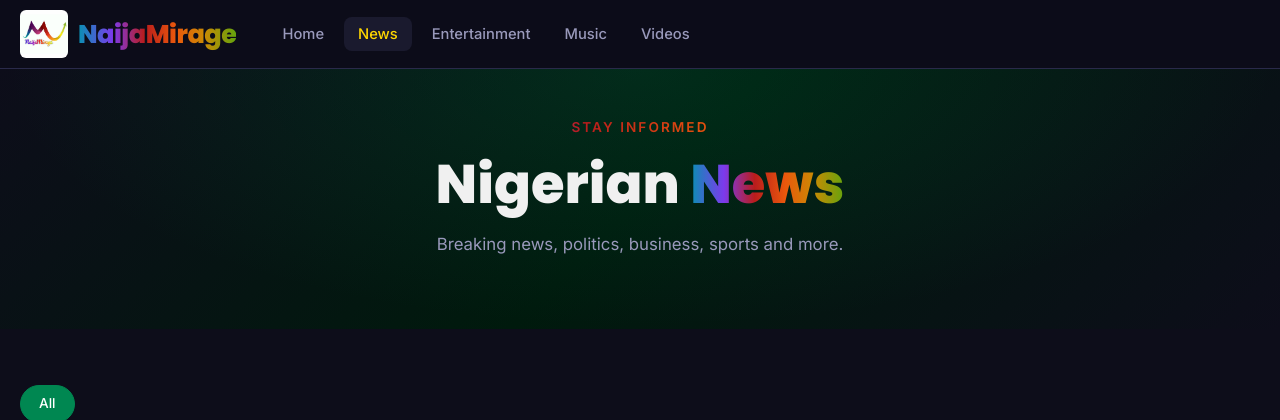
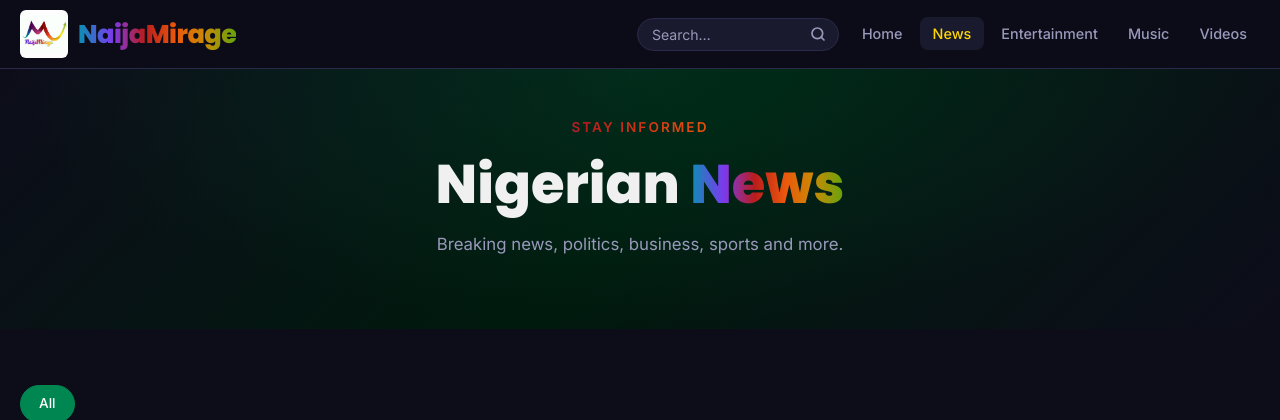
Before and after one commit to dabelinfotech/naijamirage, a Flask app: page /news in a window 1280 px wide. Shown: the top 420 px of the page. Run offline with Flask 3, Linux system fonts and the light colour scheme; data that the repository does not hold is empty; some libraries are stand-ins or nearby versions.

Commit message:
Shift nav links to right, add search box to navbar
- Nav links and search box moved to right side of navbar
- Search expands on focus (160px -> 220px)
- Mobile menu includes search bar at top
- News route accepts ?q= for full-text search (title/summary/content/author)
- Search results banner shown on news page with clear link

Co-Authored-By: Claude Sonnet 4.6 <noreply@anthropic.com>

```diff
--- a/app.py
+++ b/app.py
@@ -177,16 +177,28 @@ def index():
 @app.route('/news')
 def news():
     category = request.args.get('category', '')
+    search_q = request.args.get('q', '').strip()
     page = request.args.get('page', 1, type=int)
     query = NewsArticle.query
     if category:
         query = query.filter_by(category=category)
+    if search_q:
+        like = f'%{search_q}%'
+        query = query.filter(
+            db.or_(
+                NewsArticle.title.ilike(like),
+                NewsArticle.summary.ilike(like),
+                NewsArticle.content.ilike(like),
+                NewsArticle.author.ilike(like),
+            )
+        )
     articles = query.order_by(NewsArticle.created_at.desc()).paginate(
         page=page, per_page=12, error_out=False)
     categories = db.session.query(NewsArticle.category).distinct().all()
     categories = [c[0] for c in categories]
     return render_template('news.html', articles=articles,
-                           categories=categories, selected_category=category)
+                           categories=categories, selected_category=category,
+                           search_q=search_q)
 
 
 @app.route('/news/<int:article_id>')
--- a/static/css/style.css
+++ b/static/css/style.css
@@ -125,13 +125,14 @@ ul { list-style: none; }
 .navbar-inner {
   max-width: 1280px; margin: 0 auto;
   display: flex; align-items: center;
-  height: 68px; gap: 32px;
+  height: 68px; gap: 0;
 }
 .navbar-brand {
   font-family: 'Poppins', sans-serif;
   font-size: 1.6rem; font-weight: 800;
   display: flex; align-items: center; gap: 10px;
   white-space: nowrap;
+  flex-shrink: 0;
 }
 .brand-name {
   background: var(--logo-gradient);
@@ -145,12 +146,16 @@ ul { list-style: none; }
 .brand-mirage { color: var(--gold); }
 .brand-dot { color: var(--text-muted); font-size: 1rem; }
 
+.navbar-right {
+  display: flex; align-items: center; gap: 10px;
+  margin-left: auto;
+}
 .navbar-links {
-  display: flex; gap: 6px; flex: 1;
+  display: flex; gap: 4px;
 }
 .navbar-links a {
-  padding: 8px 14px; border-radius: var(--radius-sm);
-  font-weight: 500; font-size: 0.92rem; color: var(--text-muted);
+  padding: 8px 13px; border-radius: var(--radius-sm);
+  font-weight: 500; font-size: 0.9rem; color: var(--text-muted);
   transition: all var(--transition);
 }
 .navbar-links a:hover,
@@ -158,7 +163,32 @@ ul { list-style: none; }
   background: var(--card);
   color: var(--gold);
 }
-.navbar-right { display: flex; align-items: center; gap: 12px; margin-left: auto; }
+
+/* ─── Navbar Search ──────────────────────────────────────────────────────────── */
+.navbar-search {
+  display: flex; align-items: center;
+  background: var(--card); border: 1px solid var(--border);
+  border-radius: 20px; overflow: hidden;
+  transition: border-color var(--transition);
+}
+.navbar-search:focus-within {
+  border-color: #7c3aed;
+}
+.navbar-search-input {
+  background: transparent; border: none; outline: none;
+  color: var(--text); font-family: 'Inter', sans-serif;
+  font-size: 0.88rem; padding: 7px 14px;
+  width: 160px; transition: width var(--transition);
+}
+.navbar-search-input::placeholder { color: var(--text-muted); }
+.navbar-search-input:focus { width: 220px; }
+.navbar-search-btn {
+  background: transparent; border: none; cursor: pointer;
+  color: var(--text-muted); padding: 7px 12px;
+  display: flex; align-items: center;
+  transition: color var(--transition);
+}
+.navbar-search-btn:hover { color: var(--gold); }
 .navbar-upload-btn {
   background: var(--green); color: #fff;
   padding: 8px 18px; border-radius: var(--radius-sm);
--- a/templates/base.html
+++ b/templates/base.html
@@ -19,6 +19,16 @@
       <span class="brand-name">NaijaMirage</span>
     </a>
 
+    <div class="navbar-right">
+      <!-- Search box -->
+      <form class="navbar-search" action="{{ url_for('news') }}" method="GET" role="search">
+        <input type="text" name="q" class="navbar-search-input" placeholder="Search…" autocomplete="off" />
+        <button type="submit" class="navbar-search-btn" aria-label="Search">
+          <svg width="16" height="16" viewBox="0 0 24 24" fill="none" stroke="currentColor" stroke-width="2.5" stroke-linecap="round" stroke-linejoin="round"><circle cx="11" cy="11" r="8"/><line x1="21" y1="21" x2="16.65" y2="16.65"/></svg>
+        </button>
+      </form>
+
+      <!-- Nav links (right-aligned) -->
       <ul class="navbar-links">
         <li><a href="{{ url_for('index') }}">Home</a></li>
         <li><a href="{{ url_for('news') }}">News</a></li>
@@ -27,7 +37,6 @@
         <li><a href="{{ url_for('videos') }}">Videos</a></li>
       </ul>
 
-    <div class="navbar-right">
       <button class="hamburger" id="hamburger" aria-label="Menu">
         <span></span><span></span><span></span>
       </button>
@@ -36,6 +45,10 @@
 
   <!-- Mobile menu -->
   <div class="mobile-menu" id="mobileMenu">
+    <form action="{{ url_for('news') }}" method="GET" style="display:flex;gap:0;background:var(--card2);border:1px solid var(--border);border-radius:var(--radius-sm);overflow:hidden;margin-bottom:10px;">
+      <input type="text" name="q" placeholder="Search…" style="flex:1;background:transparent;border:none;outline:none;color:var(--text);padding:9px 14px;font-size:.9rem;" />
+      <button type="submit" style="background:var(--green);border:none;color:#fff;padding:0 14px;cursor:pointer;font-size:1rem;">🔍</button>
+    </form>
     <a href="{{ url_for('index') }}">🏠 Home</a>
     <a href="{{ url_for('news') }}">📰 News</a>
     <a href="{{ url_for('entertainment') }}">🎭 Entertainment</a>
--- a/templates/news.html
+++ b/templates/news.html
@@ -13,6 +13,15 @@
 
 <section class="section">
   <div class="container">
+
+    {% if search_q %}
+    <div style="margin-bottom:20px;">
+      <p style="font-size:1rem;color:var(--text-muted);">
+        Search results for: <span class="logo-text" style="font-weight:700;font-size:1.1rem;">{{ search_q }}</span>
+        &nbsp;<a href="{{ url_for('news') }}" style="font-size:.82rem;color:var(--text-muted);text-decoration:underline;">Clear</a>
+      </p>
+    </div>
+    {% endif %}
 
     <!-- Category filter -->
     <div class="filter-bar">
```
Lines whose indentation alone changed are shown as unchanged.
